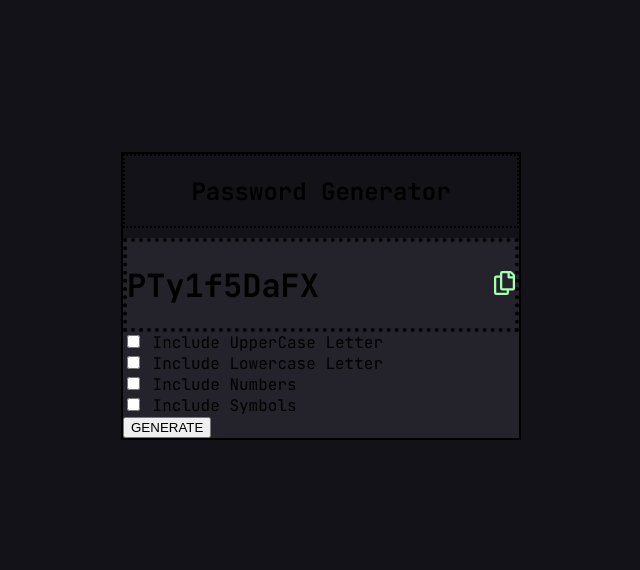
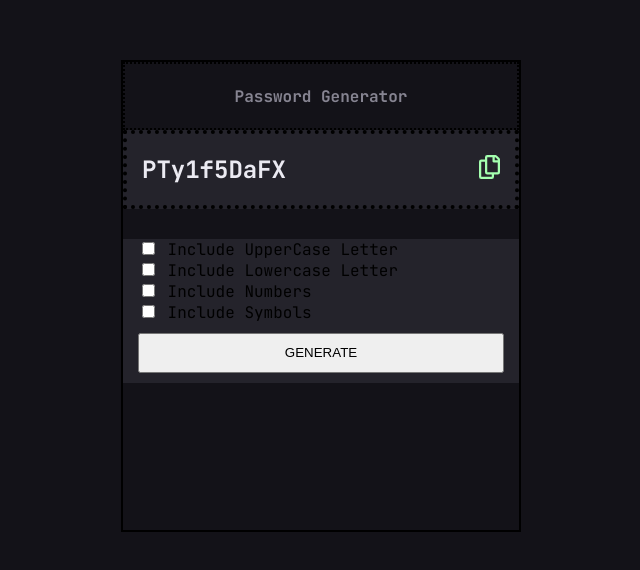
Before and after one commit to Murci2022/Password-generator, a plain HTML site: page starter-code/index.html in a window 1280 px wide. Shown: the part 112-682 px from the top of the page, without its empty margins (319-959 px from the left). Drawn offline with Linux system fonts and the light colour scheme.

Commit message:
add css styles and js created js file and btn click

```diff
--- a/starter-code/index.html
+++ b/starter-code/index.html
@@ -9,13 +9,14 @@
 
   <title>Frontend Mentor | Password generator app</title>
   <link rel="stylesheet" href="./style.css">
+  <script src="./script.js" defer></script>
 </head>
 
 <body>
   <div class="container">
     <!-- Title -->
     <div class="title">
-      <h2>Password Generator</h2>
+      <h4>Password Generator</h4>
     </div>
 
 
@@ -24,7 +25,7 @@
     <main class="container-body" id="container-body">
       <!-- HEADER -->
       <header class="header">
-        <h1 class="header-title">PTy1f5DaFX</h1>
+        <h2 class="header-title">PTy1f5DaFX</h2>
         <a href="#" class="header-icon">
           <svg width="21" height="24" xmlns="http://www.w3.org/2000/svg">
             <path
@@ -35,6 +36,7 @@
       </header>
 
 
+      <article>
         <!-- CHeckboxes -->
         <div class="checkbox-group" id="checkbox-group">
 
@@ -62,6 +64,9 @@
         <!-- BTN -->
 
         <button class="btn" id="btn">GENERATE</button>
+      </article>
+
+
     </main>
 
   </div>
--- /dev/null
+++ b/starter-code/script.js
@@ -0,0 +1,5 @@
+const btn = document.getElementById("btn")
+
+btn.addEventListener("click",()=>{
+    console.log("click")
+})
--- a/starter-code/style.css
+++ b/starter-code/style.css
@@ -31,7 +31,7 @@ body{
 
     border: 2px black dotted;
     text-align: center;
-    margin-bottom: 10px;
+    color:#868491;
 
 
 }
@@ -39,8 +39,7 @@ body{
 
 /* MAIN */
 .container-body{
-
-    background-color: var(--card-color);
+    height: 400px;
 
 }
 /* Header for display+clipboard */
@@ -50,7 +49,19 @@ body{
     display:flex;
     align-items: center;
     justify-content: space-between;
+    background-color: var(--card-color);
+    padding:0 15px;
+    color:#ebeaf2;
+    margin-bottom: 30px;
 
+}
+
+/* Article */
+
+article{
+
+    background-color: var(--card-color);
+    padding: 0 15px;
 }
 
 
@@ -62,3 +73,9 @@ body{
 
 
 }
+
+.btn{
+    width: 100%;
+    height: 40px;
+    margin: 10px 0;
+}
```
Lines whose indentation alone changed are shown as unchanged.
